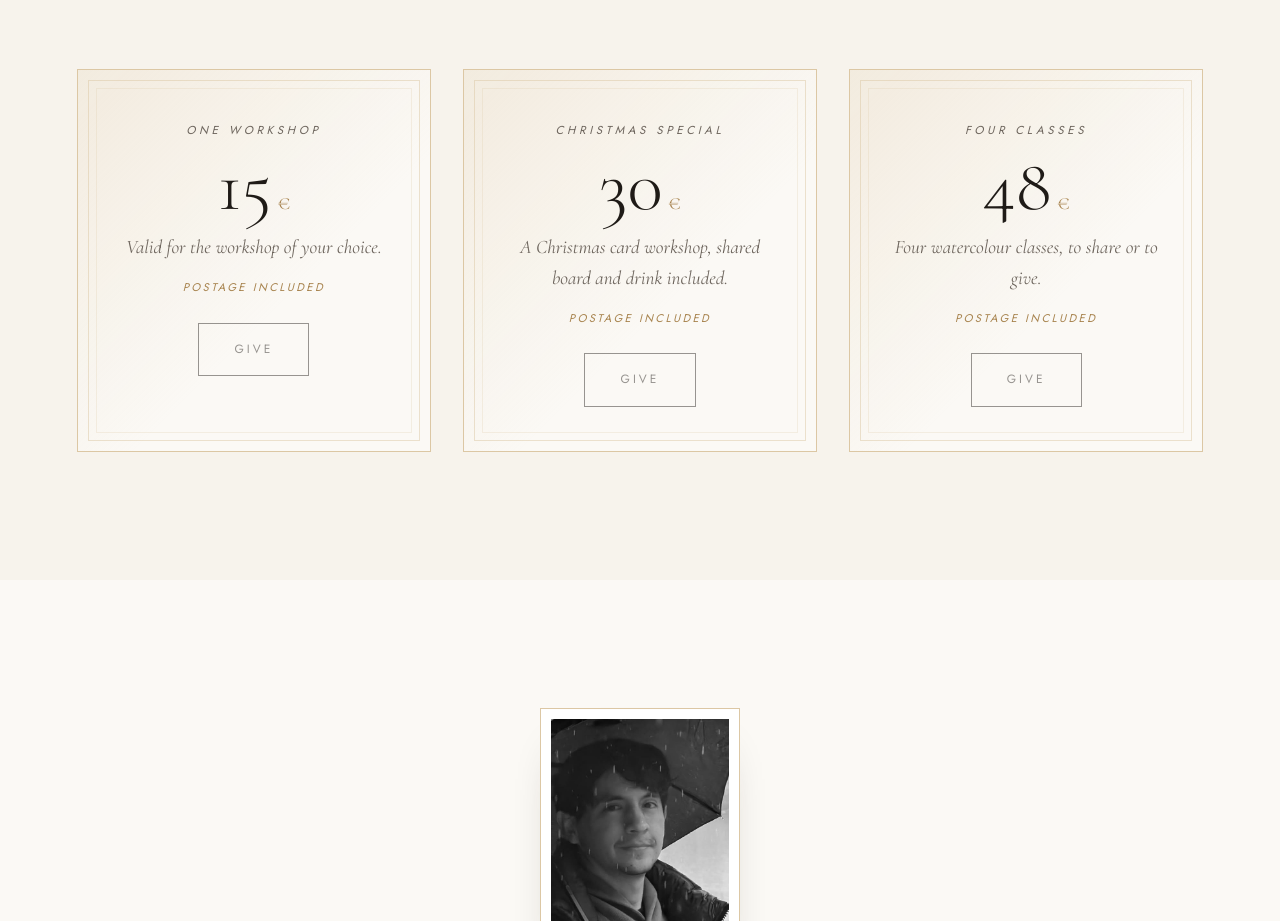
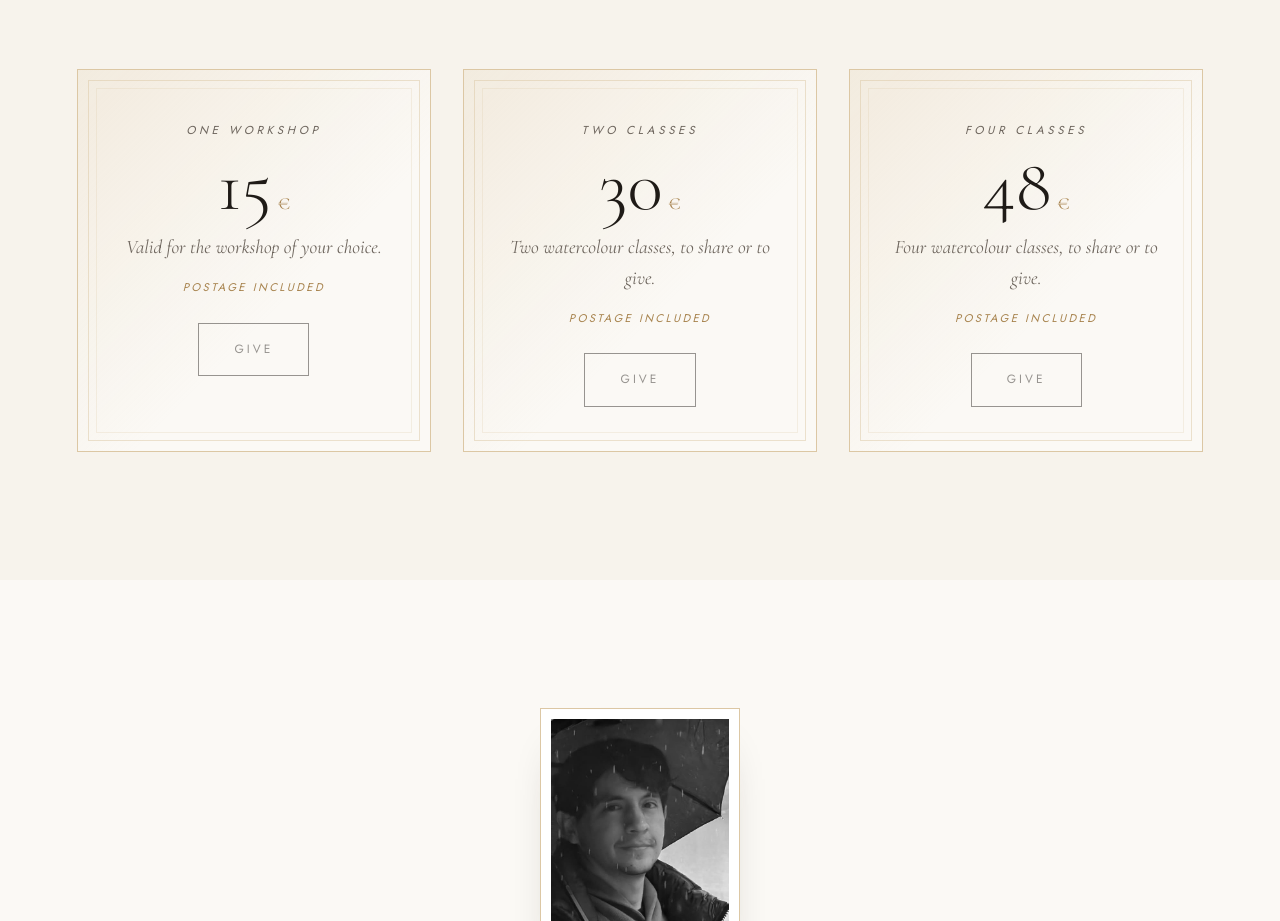
Before and after one commit to RicBar10/atelier-aquarelle-site, a plain HTML site: page index.html in a window 1280 px wide. Shown: the part 4669-5590 px from the top of the page. Drawn offline with nearby package versions, Linux system fonts and the light colour scheme.

Commit message:
Bon 30 € : deux cours (FR/EN/ES)
Co-Authored-By: Claude Haiku 5.5 <noreply@anthropic.com>
Claude-Session: https://claude.ai/code/session_01JLdyDoFwHNp5crFVy53tor

```diff
--- a/index.html
+++ b/index.html
@@ -596,7 +596,7 @@
       soon: "Bientôt disponible",
       alt_portrait: "Portrait de Rickart, peintre aquarelliste",
       bon_un_label: "Un atelier", bon_un_texte: "Valable pour l'atelier de votre choix.",
-      bon_noel_label: "Spécial Noël", bon_noel_texte: "Un atelier de création de carte de Noël, planche et boisson incluses.",
+      bon_noel_label: "Deux cours", bon_noel_texte: "Deux cours d'aquarelle, à partager ou à offrir.",
       bon_quatre_label: "Quatre cours", bon_quatre_texte: "Quatre cours d'aquarelle, à partager ou à offrir.",
       alt_affiche_biot: "Affiche de l'atelier aquarelle à La Douce Vie, Biot",
       alt_affiche_fourmi: "Affiche de l'atelier création de carte de Noël à La Fourmilière, Antibes",
@@ -644,7 +644,7 @@
       soon: "Coming soon",
       alt_portrait: "Portrait of Rickart, watercolour painter",
       bon_un_label: "One workshop", bon_un_texte: "Valid for the workshop of your choice.",
-      bon_noel_label: "Christmas special", bon_noel_texte: "A Christmas card workshop, shared board and drink included.",
+      bon_noel_label: "Two classes", bon_noel_texte: "Two watercolour classes, to share or to give.",
       bon_quatre_label: "Four classes", bon_quatre_texte: "Four watercolour classes, to share or to give.",
       alt_affiche_biot: "Watercolour workshop poster at La Douce Vie, Biot",
       alt_affiche_fourmi: "Christmas card workshop poster at La Fourmilière, Antibes",
@@ -692,7 +692,7 @@
       soon: "Próximamente",
       alt_portrait: "Retrato de Rickart, pintor de acuarela",
       bon_un_label: "Un taller", bon_un_texte: "Válido para el taller que elijas.",
-      bon_noel_label: "Especial Navidad", bon_noel_texte: "Un taller de creación de tarjeta de Navidad, tabla y bebida incluidas.",
+      bon_noel_label: "Dos clases", bon_noel_texte: "Dos clases de acuarela, para compartir o regalar.",
       bon_quatre_label: "Cuatro clases", bon_quatre_texte: "Cuatro clases de acuarela, para compartir o regalar.",
       alt_affiche_biot: "Cartel del taller de acuarela en La Douce Vie, Biot",
       alt_affiche_fourmi: "Cartel del taller de tarjetas de Navidad en La Fourmilière, Antibes",
```
